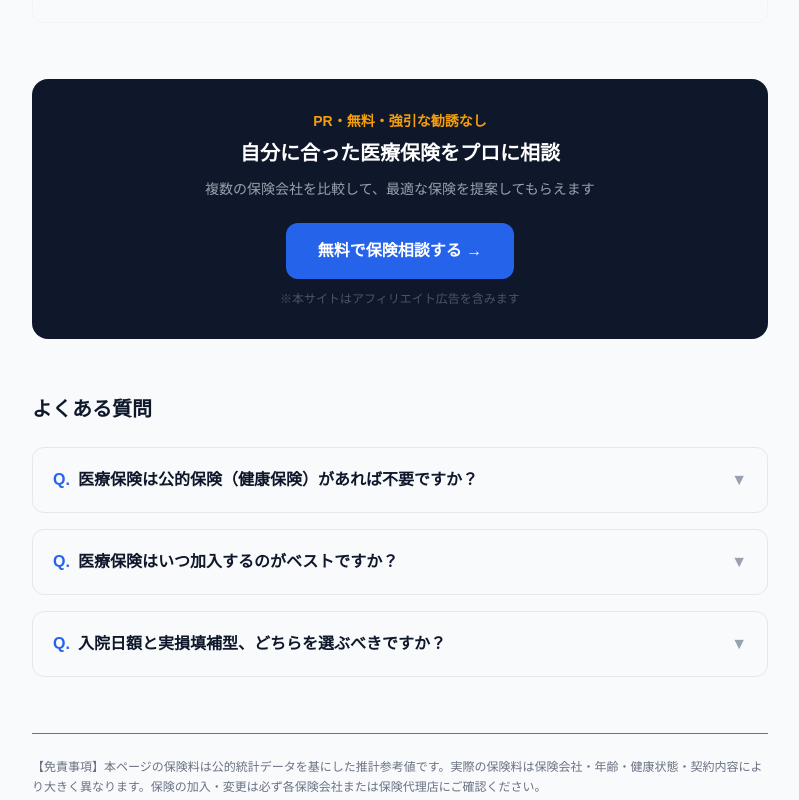
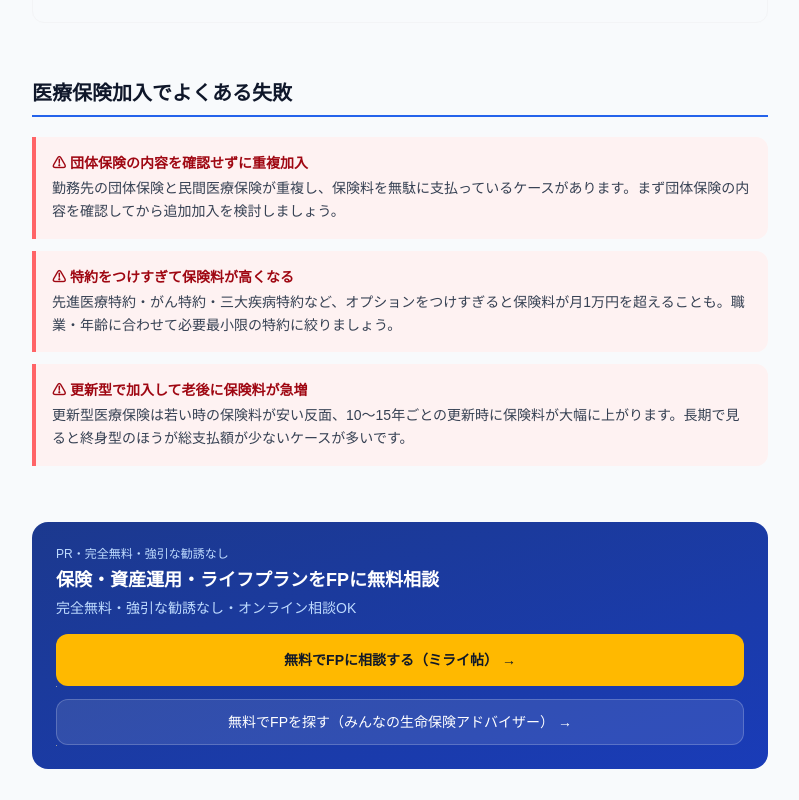
Before and after one commit to zero-zero-youtube/hoken-data, a Next.js app: page /guide/medical-insurance in a window 1280 px wide. Shown: the part 2720-3520 px from the top of the page, without its empty margins (240-1039 px from the left). Built offline with nearby package versions, Linux system fonts and the light colour scheme; grey boxes are pictures that could not be loaded.

Commit message:
Redesign hero, replace guide CTAs with AffiliateCTA, add content sections, remove inline disclaimers

```diff
--- a/app/age/[age]/[insurance]/page.tsx
+++ b/app/age/[age]/[insurance]/page.tsx
@@ -1,6 +1,7 @@
 import type { Metadata } from 'next'
 import Link from 'next/link'
 import { notFound } from 'next/navigation'
+import AffiliateCTA from '@/components/AffiliateCTA'
 
 type AgeInfo = {
   label: string
@@ -365,14 +366,7 @@ export default async function AgeInsurancePage(
         </section>
 
         {/* CTA */}
-        <section className="bg-[#0f172a] text-white rounded-2xl p-8 text-center">
-          <p className="text-[#f59e0b] text-sm font-semibold mb-2">PR・無料・強引な勧誘なし</p>
-          <h2 className="text-xl font-bold mb-3">{ag.label}に最適な{ins.name}をFPに無料相談</h2>
-          <p className="text-gray-400 text-sm mb-6">年齢・家族構成・収入に合わせた最適な保険プランを無料で提案します</p>
-          <Link href="/simulator" className="inline-block bg-[#2563eb] text-white px-8 py-4 rounded-xl font-bold hover:bg-blue-700 transition-colors">
-            無料で保険相談する →
-          </Link>
-        </section>
+        <AffiliateCTA primary="miraitecho" secondary="minnano" />
 
         {/* 年齢別リンク */}
         <section>
--- a/app/guide/income-protection/page.tsx
+++ b/app/guide/income-protection/page.tsx
@@ -1,5 +1,6 @@
 import type { Metadata } from 'next'
 import Link from 'next/link'
+import AffiliateCTA from '@/components/AffiliateCTA'
 
 export const metadata: Metadata = {
   title: '収入保障保険・就業不能保険の選び方【フリーランス必見】2023年版',
@@ -166,16 +167,28 @@ export default function IncomeProtectionGuidePage() {
           </div>
         </section>
 
+        {/* 就業不能保険 選ぶ際のチェックポイント */}
+        <section>
+          <h2 className="text-xl font-bold text-[#0f172a] mb-5 pb-2 border-b-2 border-[#2563eb]">
+            就業不能保険を選ぶ際のチェックポイント
+          </h2>
+          <div className="grid grid-cols-1 sm:grid-cols-2 gap-4">
+            {[
+              { title: '精神疾患が対象か確認', desc: 'うつ病・適応障害など精神疾患を免責にしている商品も多い。IT・医療職は特に要確認。' },
+              { title: '待機期間（免責期間）の長さ', desc: '一般的に60〜90日の待機期間あり。その間は給付なし。緊急の貯蓄で対応できるか確認。' },
+              { title: '給付金額の設定', desc: '月の固定費（家賃・食費・光熱費等）を最低カバーできる額を設定。一般的に月収の50〜60%が目安。' },
+              { title: '保障期間（何歳まで）', desc: '60歳・65歳まで等の選択肢がある。定年まで保障が続く商品を選ぶのが基本。' },
+            ].map((item, i) => (
+              <div key={i} className="bg-[#f8fafc] rounded-xl p-4 border border-gray-200">
+                <p className="font-semibold text-[#0f172a] text-sm mb-1">✓ {item.title}</p>
+                <p className="text-xs text-gray-600 leading-relaxed">{item.desc}</p>
+              </div>
+            ))}
+          </div>
+        </section>
+
         {/* CTA */}
-        <section className="bg-[#0f172a] text-white rounded-2xl p-8 text-center">
-          <p className="text-[#f59e0b] text-sm font-semibold mb-2">PR・無料・強引な勧誘なし</p>
-          <h2 className="text-xl font-bold mb-3">就業不能保険をプロに無料相談</h2>
-          <p className="text-gray-400 text-sm mb-6">フリーランスの保険に詳しいFPが、最適な保険を提案します</p>
-          <Link href="/simulator" className="inline-block bg-[#2563eb] text-white px-8 py-4 rounded-xl font-bold hover:bg-blue-700 transition-colors">
-            無料で保険相談する →
-          </Link>
-          <p className="text-gray-600 text-xs mt-3">※本サイトはアフィリエイト広告を含みます</p>
-        </section>
+        <AffiliateCTA primary="miraitecho" secondary="minnano" />
 
         {/* FAQ */}
         <section>
@@ -197,9 +210,6 @@ export default function IncomeProtectionGuidePage() {
           </div>
         </section>
 
-        <p className="text-xs text-gray-500 leading-relaxed border-t pt-6">
-          【免責事項】本ページの保険料は推計参考値です。実際の保険料は保険会社・年齢・健康状態・職業・保障内容により大きく異なります。保険の加入・変更は必ず各保険会社または保険代理店にご確認ください。
-        </p>
       </div>
     </>
   )
--- a/app/guide/insurance-by-occupation/page.tsx
+++ b/app/guide/insurance-by-occupation/page.tsx
@@ -1,5 +1,6 @@
 import type { Metadata } from 'next'
 import Link from 'next/link'
+import AffiliateCTA from '@/components/AffiliateCTA'
 
 export const metadata: Metadata = {
   title: '職業別おすすめ保険の選び方【20職業の保険ニーズを解説】2023年版',
@@ -180,15 +181,7 @@ export default function InsuranceByOccupationGuidePage() {
         </section>
 
         {/* CTA */}
-        <section className="bg-[#0f172a] text-white rounded-2xl p-8 text-center">
-          <p className="text-[#f59e0b] text-sm font-semibold mb-2">PR・無料・強引な勧誘なし</p>
-          <h2 className="text-xl font-bold mb-3">自分の職業に合った保険をプロに相談</h2>
-          <p className="text-gray-400 text-sm mb-6">職業・ライフスタイルに合わせた最適な保険プランを提案してもらえます</p>
-          <Link href="/simulator" className="inline-block bg-[#2563eb] text-white px-8 py-4 rounded-xl font-bold hover:bg-blue-700 transition-colors">
-            無料で保険相談する →
-          </Link>
-          <p className="text-gray-600 text-xs mt-3">※本サイトはアフィリエイト広告を含みます</p>
-        </section>
+        <AffiliateCTA primary="miraitecho" secondary="minnano" />
 
         {/* FAQ */}
         <section>
@@ -210,9 +203,6 @@ export default function InsuranceByOccupationGuidePage() {
           </div>
         </section>
 
-        <p className="text-xs text-gray-500 leading-relaxed border-t pt-6">
-          【免責事項】本ページの情報は公的統計データを基にした参考情報です。保険の加入・変更は必ず各保険会社または保険代理店にご確認ください。本サイトはアフィリエイト広告を含みます。
-        </p>
       </div>
     </>
   )
--- a/app/guide/medical-insurance/page.tsx
+++ b/app/guide/medical-insurance/page.tsx
@@ -1,5 +1,6 @@
 import type { Metadata } from 'next'
 import Link from 'next/link'
+import AffiliateCTA from '@/components/AffiliateCTA'
 
 export const metadata: Metadata = {
   title: '医療保険の選び方【職業別・年齢別の適正保険料】2023年版',
@@ -242,16 +243,27 @@ export default function MedicalInsuranceGuidePage() {
           </div>
         </section>
 
+        {/* よくある加入ミス */}
+        <section>
+          <h2 className="text-xl font-bold text-[#0f172a] mb-5 pb-2 border-b-2 border-[#2563eb]">
+            医療保険加入でよくある失敗
+          </h2>
+          <div className="space-y-3">
+            {[
+              { title: '団体保険の内容を確認せずに重複加入', desc: '勤務先の団体保険と民間医療保険が重複し、保険料を無駄に支払っているケースがあります。まず団体保険の内容を確認してから追加加入を検討しましょう。' },
+              { title: '特約をつけすぎて保険料が高くなる', desc: '先進医療特約・がん特約・三大疾病特約など、オプションをつけすぎると保険料が月1万円を超えることも。職業・年齢に合わせて必要最小限の特約に絞りましょう。' },
+              { title: '更新型で加入して老後に保険料が急増', desc: '更新型医療保険は若い時の保険料が安い反面、10〜15年ごとの更新時に保険料が大幅に上がります。長期で見ると終身型のほうが総支払額が少ないケースが多いです。' },
+            ].map((item, i) => (
+              <div key={i} className="bg-red-50 border-l-4 border-red-400 rounded-r-xl p-4">
+                <p className="font-semibold text-red-800 text-sm mb-1">⚠ {item.title}</p>
+                <p className="text-sm text-gray-700 leading-relaxed">{item.desc}</p>
+              </div>
+            ))}
+          </div>
+        </section>
+
         {/* CTA */}
-        <section className="bg-[#0f172a] text-white rounded-2xl p-8 text-center">
-          <p className="text-[#f59e0b] text-sm font-semibold mb-2">PR・無料・強引な勧誘なし</p>
-          <h2 className="text-xl font-bold mb-3">自分に合った医療保険をプロに相談</h2>
-          <p className="text-gray-400 text-sm mb-6">複数の保険会社を比較して、最適な保険を提案してもらえます</p>
-          <Link href="/simulator" className="inline-block bg-[#2563eb] text-white px-8 py-4 rounded-xl font-bold hover:bg-blue-700 transition-colors">
-            無料で保険相談する →
-          </Link>
-          <p className="text-gray-600 text-xs mt-3">※本サイトはアフィリエイト広告を含みます</p>
-        </section>
+        <AffiliateCTA primary="miraitecho" secondary="minnano" />
 
         {/* FAQ */}
         <section>
@@ -273,10 +285,6 @@ export default function MedicalInsuranceGuidePage() {
           </div>
         </section>
 
-        {/* 免責事項 */}
-        <p className="text-xs text-gray-500 leading-relaxed border-t pt-6">
-          【免責事項】本ページの保険料は公的統計データを基にした推計参考値です。実際の保険料は保険会社・年齢・健康状態・契約内容により大きく異なります。保険の加入・変更は必ず各保険会社または保険代理店にご確認ください。
-        </p>
       </div>
     </>
   )
--- a/app/guide/page.tsx
+++ b/app/guide/page.tsx
@@ -1,5 +1,6 @@
 import type { Metadata } from 'next'
 import Link from 'next/link'
+import AffiliateCTA from '@/components/AffiliateCTA'
 
 export const metadata: Metadata = {
   title: '保険の選び方ガイド',
@@ -165,13 +166,10 @@ export default function GuidePage() {
       </section>
 
       {/* CTA */}
-      <section className="py-12 px-4 bg-[#0f172a] text-white text-center">
-        <p className="text-[#f59e0b] text-sm font-semibold mb-2">PR・無料・強引な勧誘なし</p>
-        <h2 className="text-xl font-bold mb-4">わからないことはプロに無料相談</h2>
-        <Link href="/simulator" className="inline-block bg-[#2563eb] text-white px-8 py-4 rounded-xl font-bold hover:bg-blue-700 transition-colors">
-          無料で保険相談する →
-        </Link>
-        <p className="text-gray-600 text-xs mt-4">※本サイトはアフィリエイト広告を含みます</p>
+      <section className="py-8 px-4">
+        <div className="max-w-2xl mx-auto">
+          <AffiliateCTA primary="miraitecho" secondary="minnano" />
+        </div>
       </section>
     </>
   )
```
Also changed, not shown: app/page.tsx (+43 -37 lines).
